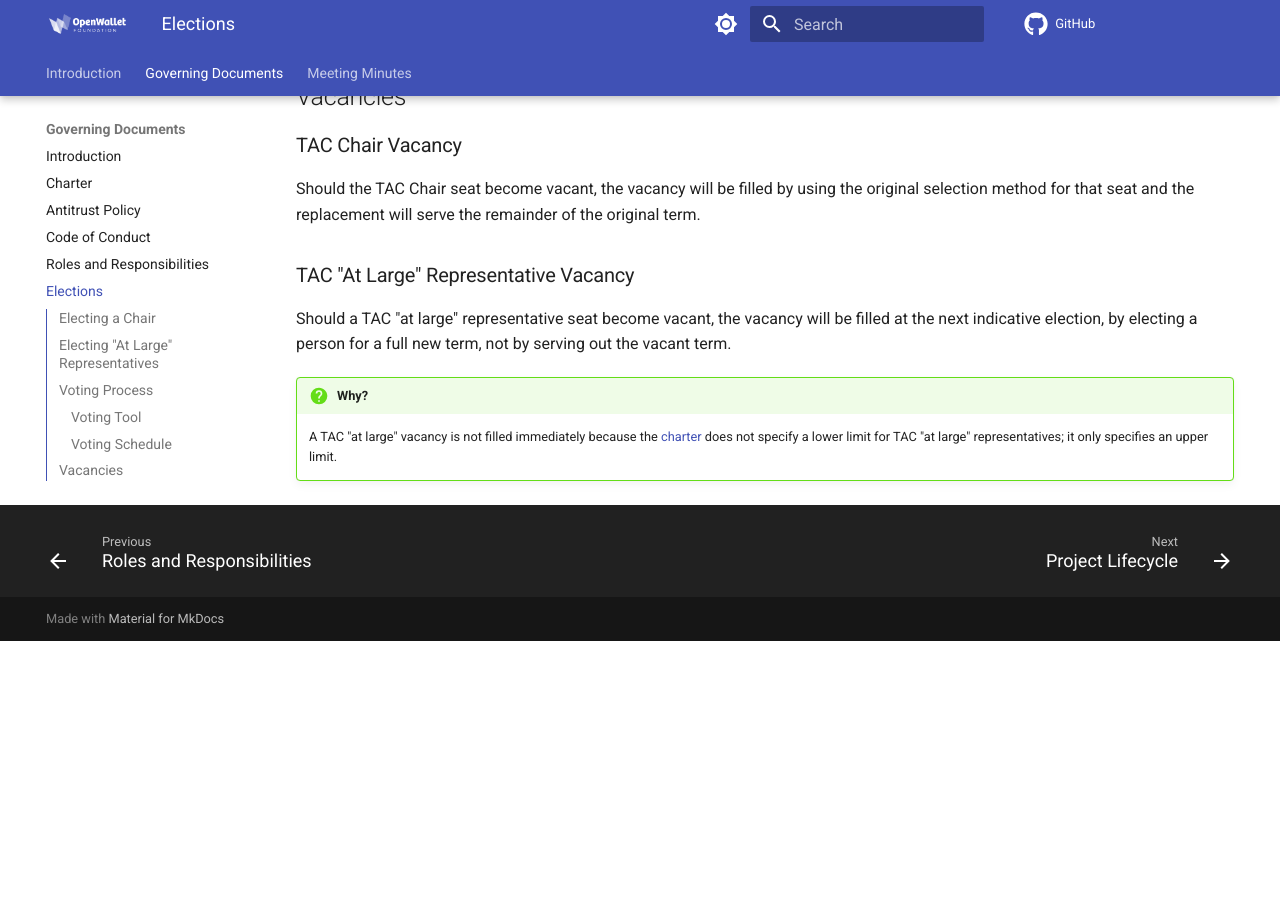
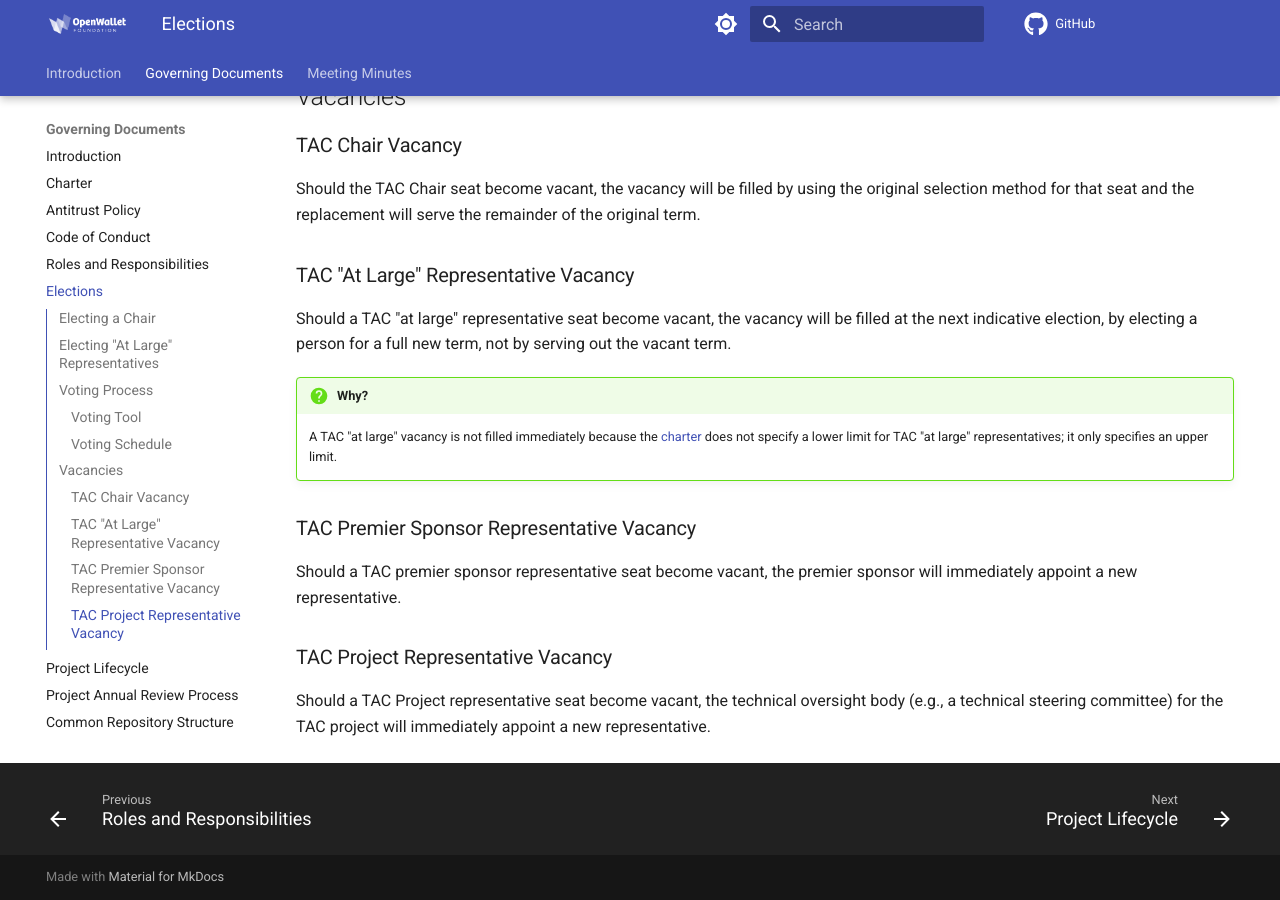
Before and after one commit to openwallet-foundation/tac, an MkDocs documentation site: the page built from docs/governance/elections.md, in a window 1280 px wide and 900 px high, scrolled down 1360 px. Built offline with MkDocs 1.6.1 and Material for MkDocs 9.7.7, drawn with Linux system fonts in a browser that asks for light colours; comment, search, counter and statistics services are not loaded; before the commit the page ends 2001 px from its top, so only the background shows below that.

Commit message:
add non-'at large' vacancy sections
Signed-off-by: Tracy Kuhrt <tracy.a.kuhrt@accenture.com>

```diff
--- a/docs/governance/elections.md
+++ b/docs/governance/elections.md
@@ -40,3 +40,9 @@ Should a TAC "at large" representative seat become vacant, the vacancy will be f
 
 !!! question "Why?"
     A TAC "at large" vacancy is not filled immediately because the [charter](charter.md) does not specify a lower limit for TAC "at large" representatives; it only specifies an upper limit.
+
+### TAC Premier Sponsor Representative Vacancy
+Should a TAC premier sponsor representative seat become vacant, the premier sponsor will immediately appoint a new representative.
+
+### TAC Project Representative Vacancy
+Should a TAC Project representative seat become vacant, the technical oversight body (e.g., a technical steering committee) for the TAC project will immediately appoint a new representative.
```
